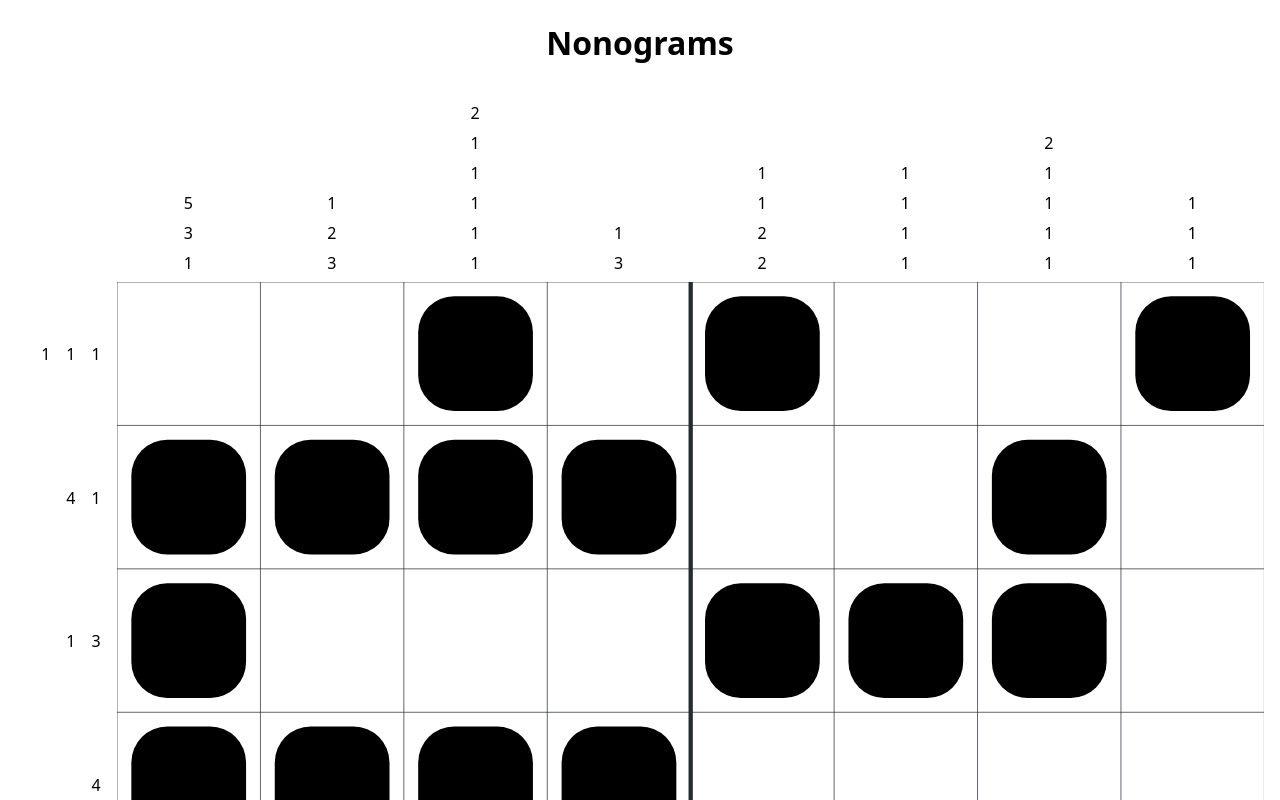
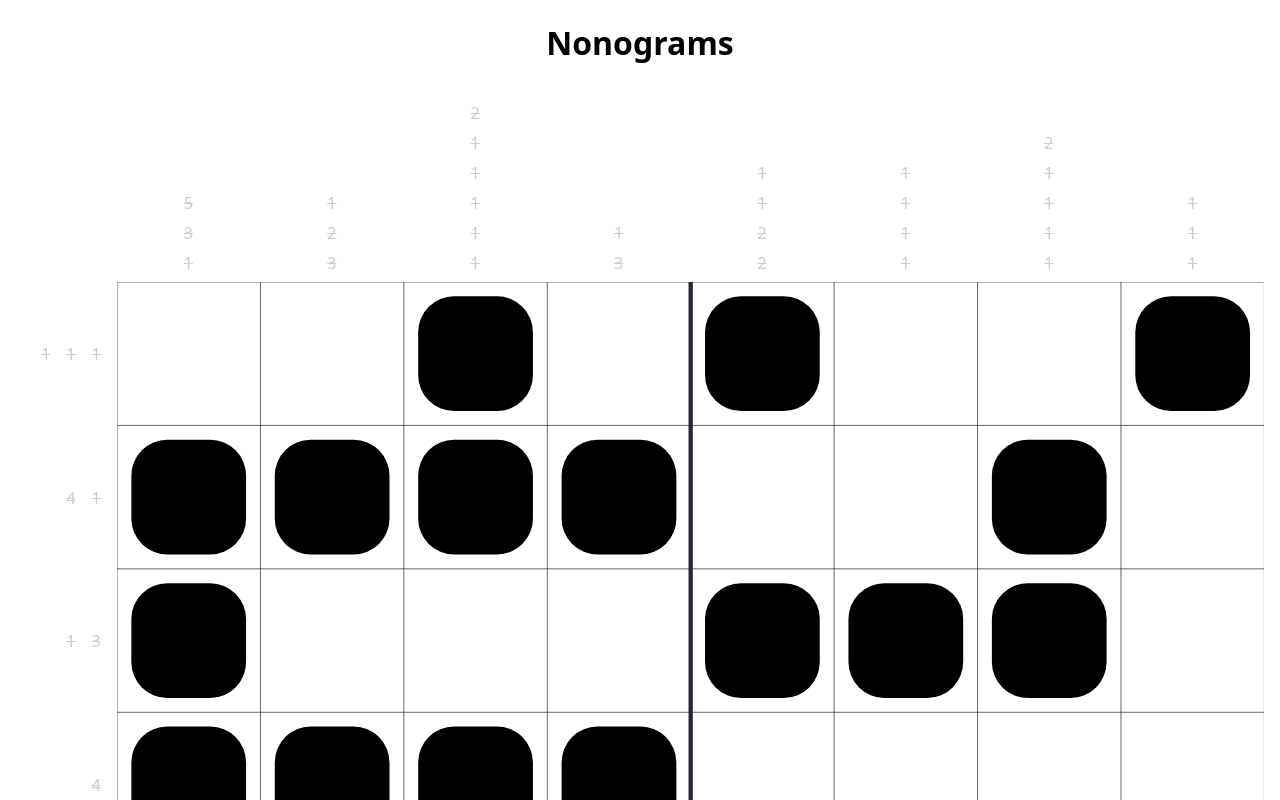
Before and after one commit to atkinchris/nonograms, a Next.js app: page / in a window 1280 px wide. Shown: the top 800 px of the page. Built offline with nearby package versions, Linux system fonts and the light colour scheme.

Commit message:
Colourise hints

```diff
--- a/src/components/Game.module.css
+++ b/src/components/Game.module.css
@@ -17,13 +17,13 @@
   justify-content: space-around;
 }
 
-.rowHints > div {
+.rowHints .hint {
   display: flex;
   flex-direction: row;
   justify-content: end;
 }
 
-.rowHints > div > span {
+.rowHints .hint .hintValue {
   margin-right: 1rem;
 }
 
@@ -34,14 +34,24 @@
   justify-content: space-around;
 }
 
-.columnHints > div {
+.columnHints .hint {
   display: flex;
   flex-direction: column;
   justify-content: end;
 }
 
-.columnHints > div > span {
+.columnHints .hint .hintValue {
   margin-bottom: 0.5rem;
+}
+
+.hint.error {
+  color: #ff2e63;
+  font-weight: bold;
+}
+
+.hintValue.satisfied {
+  text-decoration: line-through;
+  opacity: 0.2;
 }
 
 .gameGrid {
--- a/src/components/Game.tsx
+++ b/src/components/Game.tsx
@@ -1,6 +1,7 @@
 'use client'
 
 import React, { FunctionComponent, useState } from 'react'
+import classNames from 'classnames'
 
 import { Cell, getColumnCells, getRowCells, toGroups } from '../utils/cells'
 import { iter } from '../utils/array'
@@ -22,15 +23,33 @@ const Game: FunctionComponent<Props> = ({ height, width, solution }) => {
   const [data, setData] = useState(solution)
   const [mode, setMode] = useState<Cell.Filled | Cell.Flagged>(Cell.Filled)
 
-  const rows = iter(height, y => ({
-    groups: rowRequirements[y],
-    isValid: toGroups(getRowCells(data, width, y)).join('') === rowRequirements[y].join(''),
-  }))
+  const rows = iter(height, y => {
+    const dataGroups = toGroups(getRowCells(data, width, y))
+    const groups = rowRequirements[y].map((group, i) => ({
+      value: group,
+      isValid: group === dataGroups[i],
+    }))
 
-  const columns = iter(width, x => ({
-    groups: colRequirements[x],
-    isValid: toGroups(getColumnCells(x, data, width)).join('') === colRequirements[x].join(''),
-  }))
+    return {
+      groups,
+      isValid: groups.every(group => group.isValid),
+      isDirty: dataGroups.length > 0,
+    }
+  })
+
+  const columns = iter(width, x => {
+    const dataGroups = toGroups(getColumnCells(x, data, width))
+    const groups = colRequirements[x].map((group, i) => ({
+      value: group,
+      isValid: group === dataGroups[i],
+    }))
+
+    return {
+      groups,
+      isValid: groups.every(group => group.isValid),
+      isDirty: dataGroups.length > 0,
+    }
+  })
 
   const handleCellClick = (x: number, y: number) => {
     const index = y * width + x
@@ -42,19 +61,23 @@ const Game: FunctionComponent<Props> = ({ height, width, solution }) => {
   return (
     <div className={styles.container}>
       <div className={styles.columnHints}>
-        {columns.map(({ groups }, index) => (
-          <div key={index}>
+        {columns.map(({ groups, isDirty, isValid }, index) => (
+          <div key={index} className={classNames(styles.hint, isDirty && !isValid && styles.error)}>
             {groups.map((group, i) => (
-              <span key={i}>{group}</span>
+              <span key={i} className={classNames(styles.hintValue, group.isValid && styles.satisfied)}>
+                {group.value}
+              </span>
             ))}
           </div>
         ))}
       </div>
       <div className={styles.rowHints}>
-        {rows.map(({ groups }, index) => (
-          <div key={index}>
+        {rows.map(({ groups, isDirty, isValid }, index) => (
+          <div key={index} className={classNames(styles.hint, isDirty && !isValid && styles.error)}>
             {groups.map((group, i) => (
-              <span key={i}>{group}</span>
+              <span key={i} className={classNames(styles.hintValue, group.isValid && styles.satisfied)}>
+                {group.value}
+              </span>
             ))}
           </div>
         ))}
```
